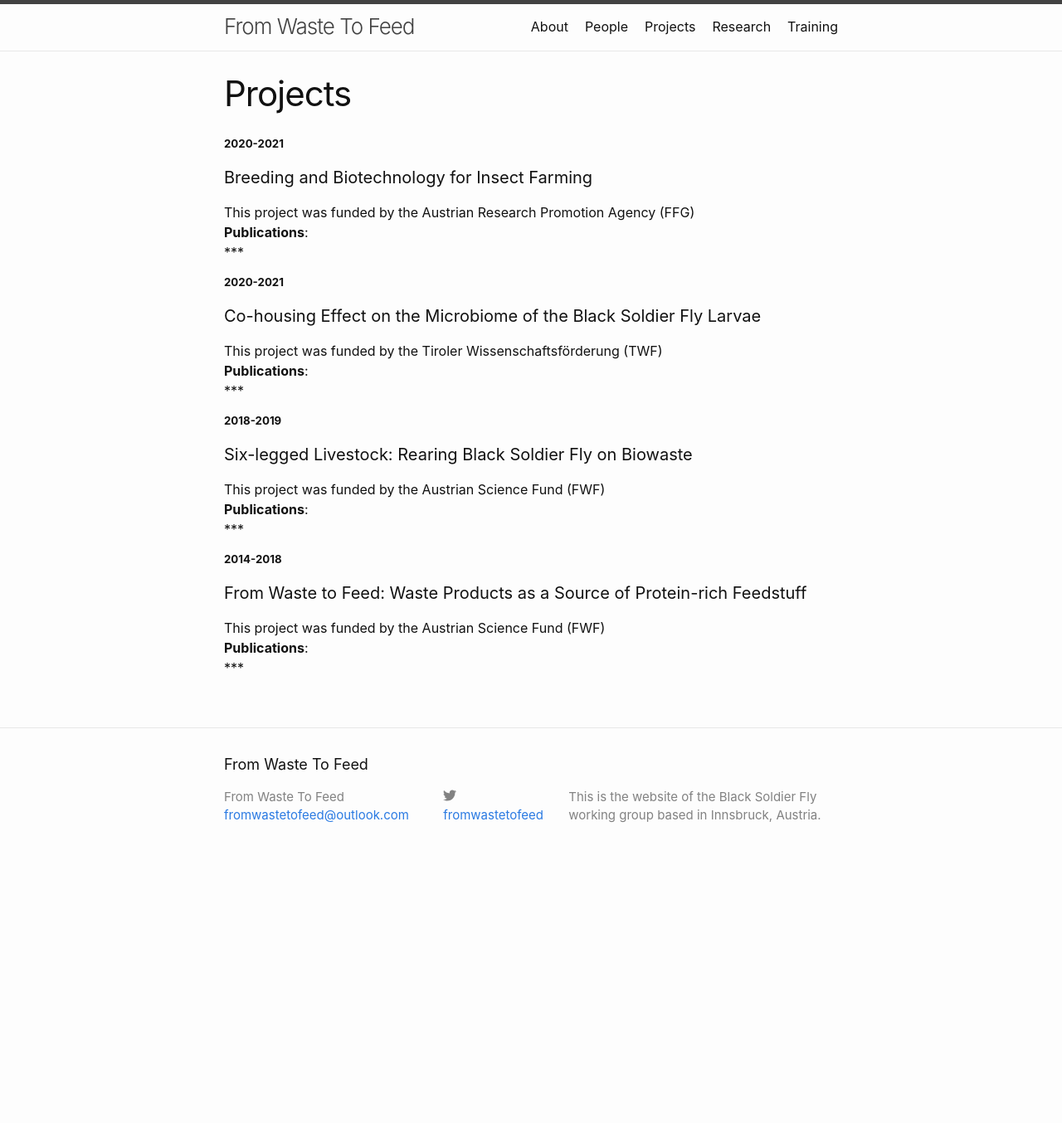
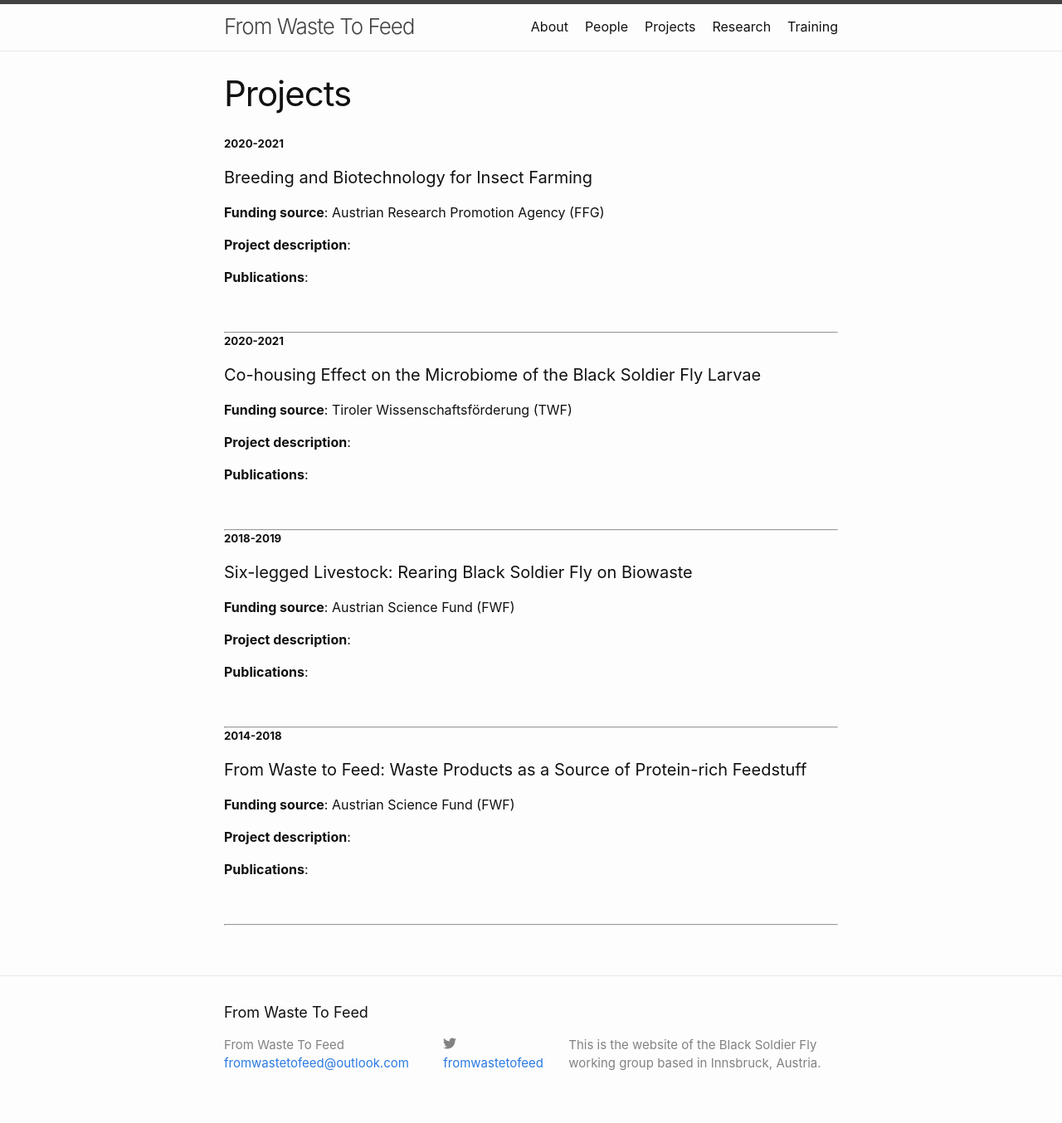
Before and after one commit to tklammsteiner/fromwastetofeed, a Jekyll site: the page built from projects.markdown, in a window 1280 px wide. Shown: the whole page at 83% size. Built offline with Jekyll 4.4.1, drawn with Linux system fonts in a browser that asks for light colours; before the commit the page ends 1055 px from its top, so only the background shows below that.

Commit message:
minor changes

```diff
--- a/_config.yml
+++ b/_config.yml
@@ -19,7 +19,6 @@
 # in the templates via {{ site.myvariable }}.
 
 title: From Waste To Feed
-subtitle: Black Soldier Fly Working Group Innsbruck
 email: fromwastetofeed@outlook.com
 description: >- # this means to ignore newlines until "baseurl:"
   This is the website of the Black Soldier Fly working group based in Innsbruck, Austria.
--- a/projects.markdown
+++ b/projects.markdown
@@ -6,24 +6,48 @@ permalink: /projects/
 
 ##### **2020-2021**
 #### Breeding and Biotechnology for Insect Farming
-This project was funded by the Austrian Research Promotion Agency (FFG)
+**Funding source**: Austrian Research Promotion Agency (FFG)
+
+**Project description**:
+
 **Publications**:
+
+<br>
+
 ***
 
 ##### **2020-2021**
 #### Co-housing Effect on the Microbiome of the Black Soldier Fly Larvae
-This project was funded by the Tiroler Wissenschaftsförderung (TWF)
+**Funding source**: Tiroler Wissenschaftsförderung (TWF)
+
+**Project description**:
+
 **Publications**:
+
+<br>
+
 ***
 
 ##### **2018-2019**
 #### Six-legged Livestock: Rearing Black Soldier Fly on Biowaste
-This project was funded by the Austrian Science Fund (FWF)
+**Funding source**: Austrian Science Fund (FWF)
+
+**Project description**:
+
 **Publications**:
+
+<br>
+
 ***
 
 ##### **2014-2018**
 #### From Waste to Feed: Waste Products as a Source of Protein-rich Feedstuff
-This project was funded by the Austrian Science Fund (FWF)
+**Funding source**: Austrian Science Fund (FWF)
+
+**Project description**:
+
 **Publications**:
+
+<br>
+
 ***
```
